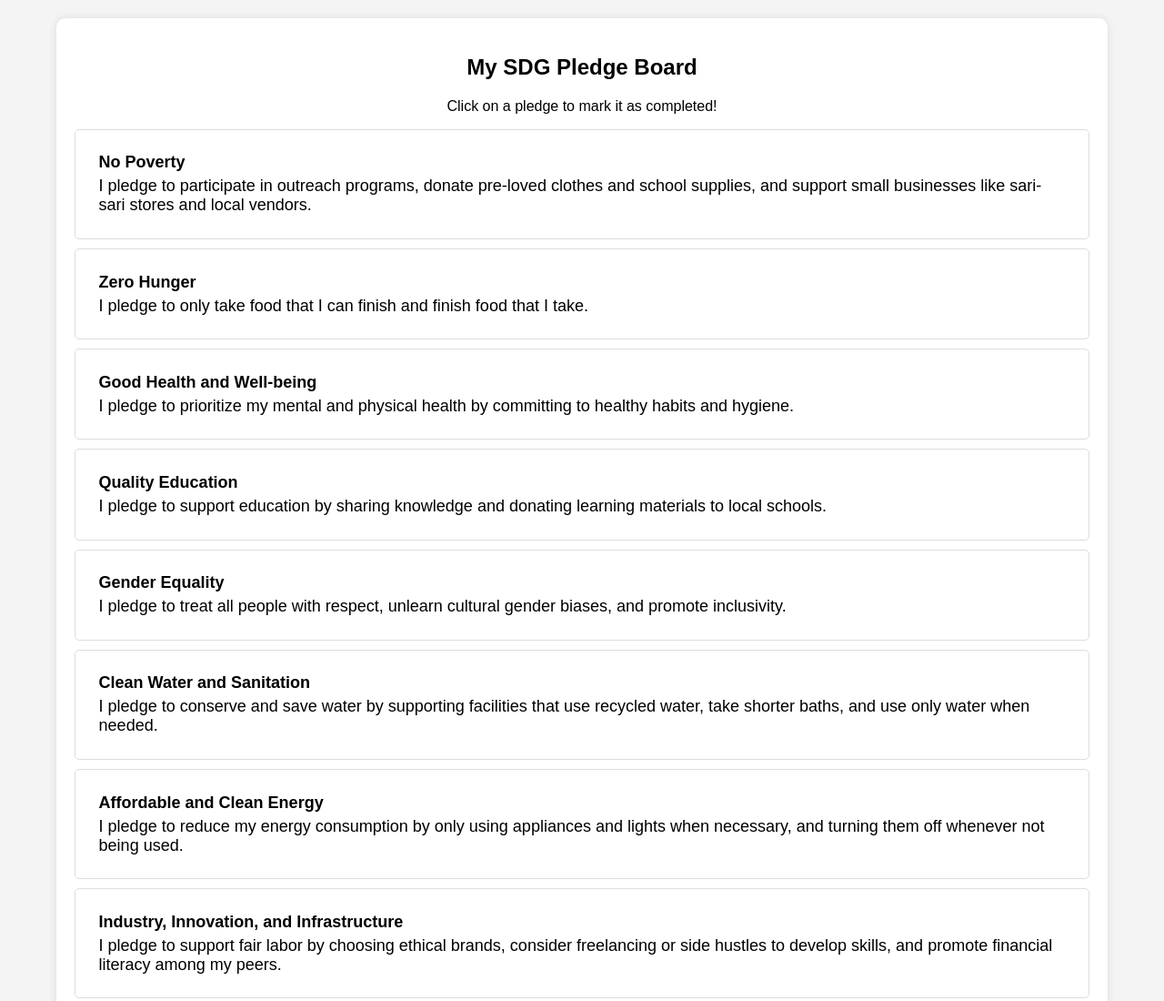
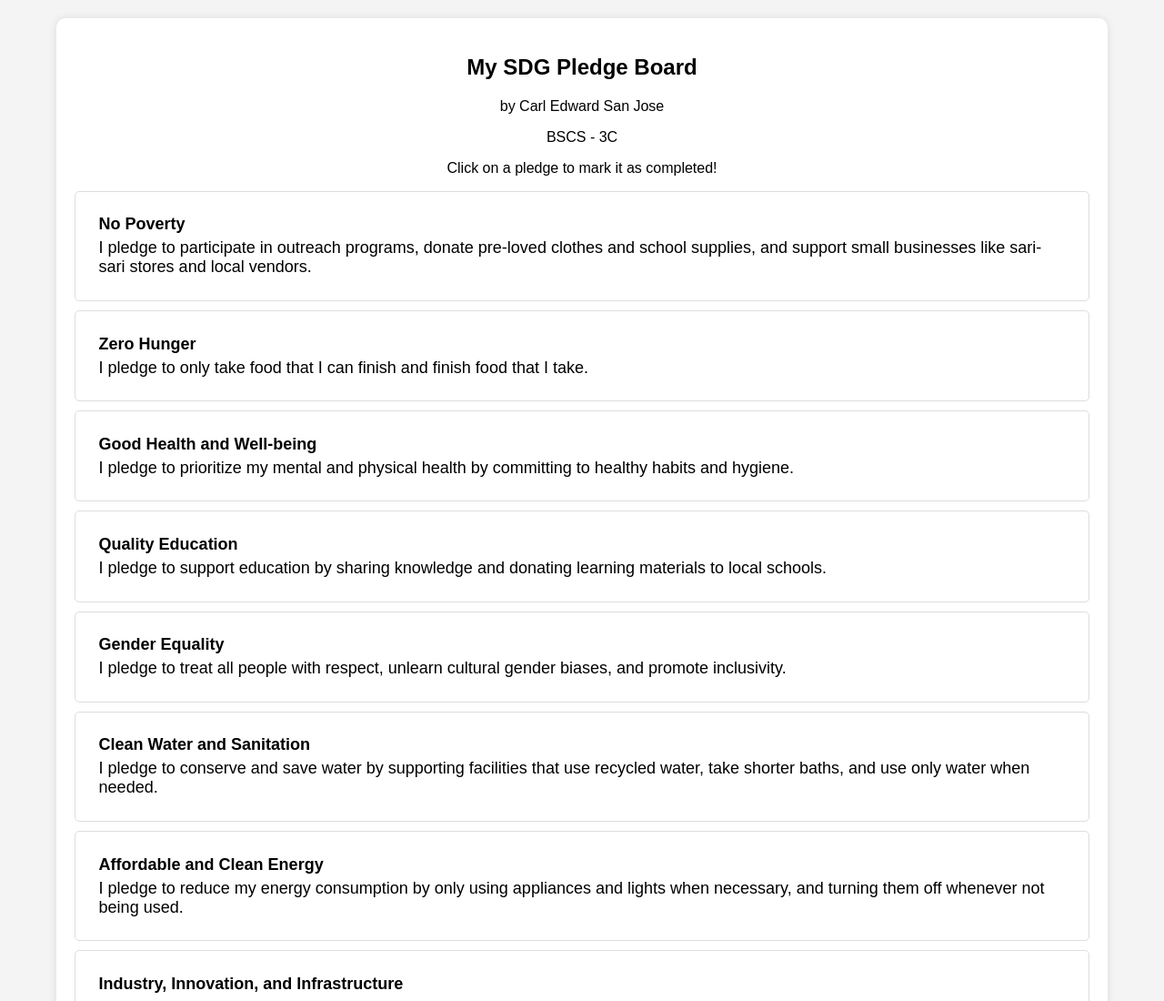
Before and after one commit to carlsanjos3e/SANJOSE_SDGPledge, a plain HTML site: page index.html in a window 1280 px wide. Shown: the top 1100 px of the page at 91% size. Drawn offline with Linux system fonts and the light colour scheme; a web font is replaced by a local one.

Commit message:
Update index.html
added name and bloc

```diff
--- a/index.html
+++ b/index.html
@@ -80,6 +80,8 @@
 <body>
     <div class="container">
         <h2>My SDG Pledge Board</h2>
+        <p> by Carl Edward San Jose </p>
+        <p> BSCS - 3C </p>
         <p>Click on a pledge to mark it as completed!</p>
         <div id="pledges"></div>
     </div>
```
